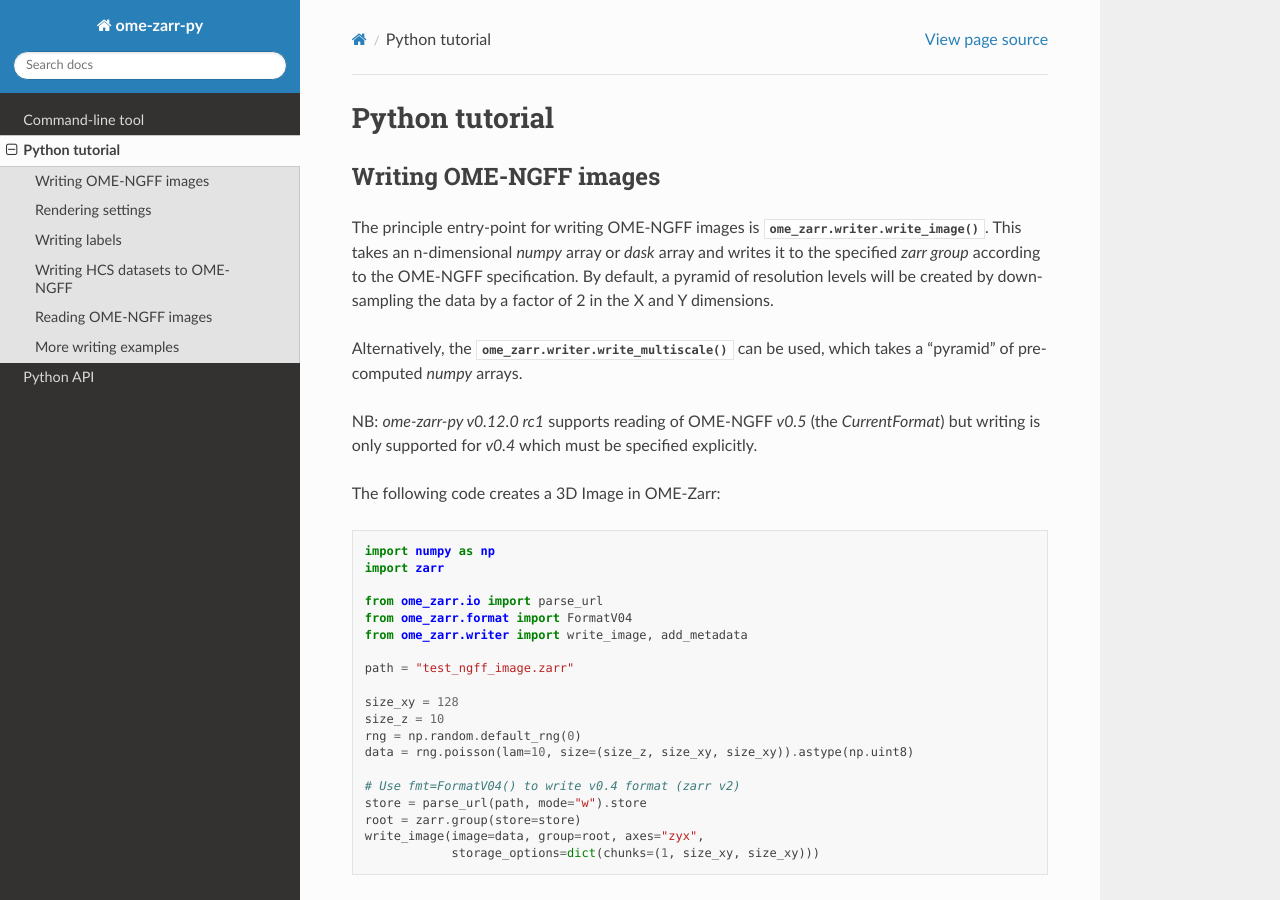
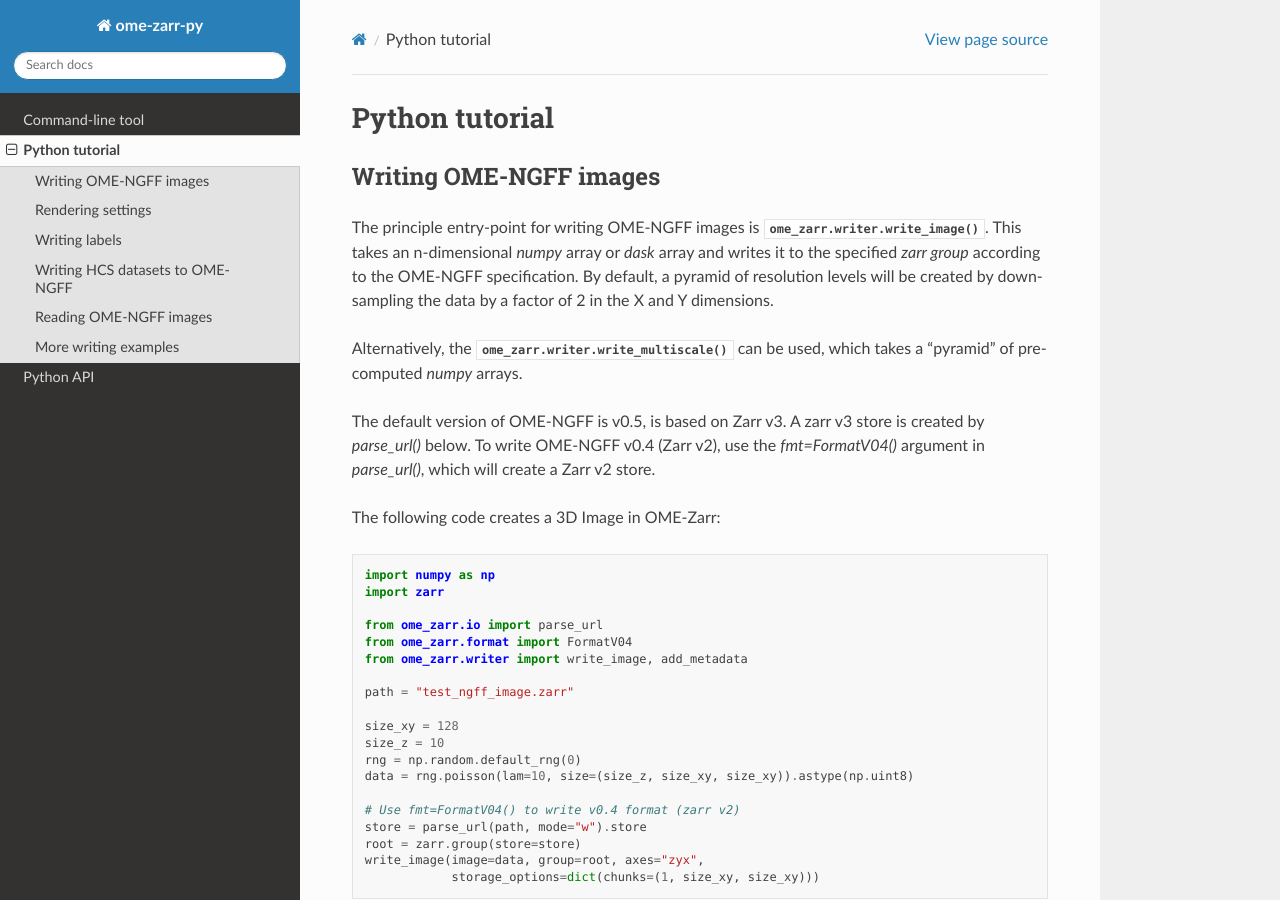
Before and after one commit to ome/ome-zarr-py, a Sphinx documentation site: the page built from docs/source/python.rst, in a window 1280 px wide and 900 px high. Built offline with Sphinx 7.4.7 and the Read the Docs theme 3.1.0, drawn with Linux system fonts in a browser that asks for light colours.

Commit message:
Update python.rst re v0.5 support info

```diff
--- a/docs/source/python.rst
+++ b/docs/source/python.rst
@@ -13,8 +13,9 @@ of 2 in the X and Y dimensions.
 Alternatively, the :py:func:`ome_zarr.writer.write_multiscale` can be used, which takes a
 "pyramid" of pre-computed `numpy` arrays.
 
-NB: `ome-zarr-py v0.12.0 rc1` supports reading of OME-NGFF `v0.5` (the `CurrentFormat`) but writing
-is only supported for `v0.4` which must be specified explicitly.
+The default version of OME-NGFF is v0.5, is based on Zarr v3. A zarr v3 store is created
+by `parse_url()` below. To write OME-NGFF v0.4 (Zarr v2), use the `fmt=FormatV04()` argument
+in `parse_url()`, which will create a Zarr v2 store.
 
 The following code creates a 3D Image in OME-Zarr::
 
```
